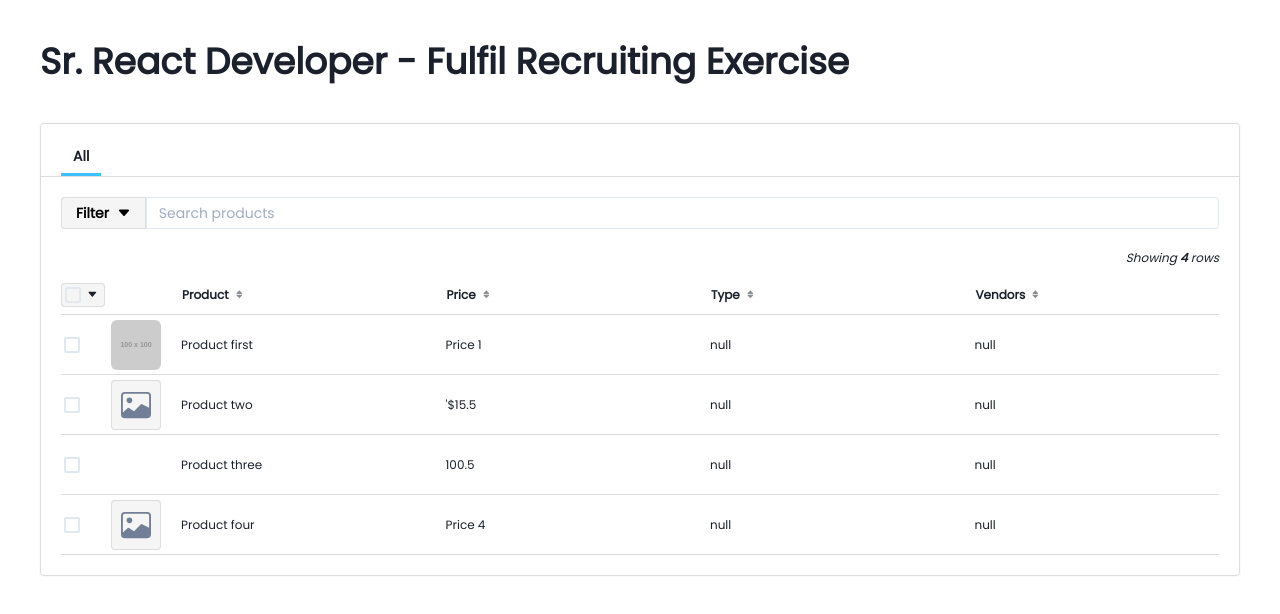
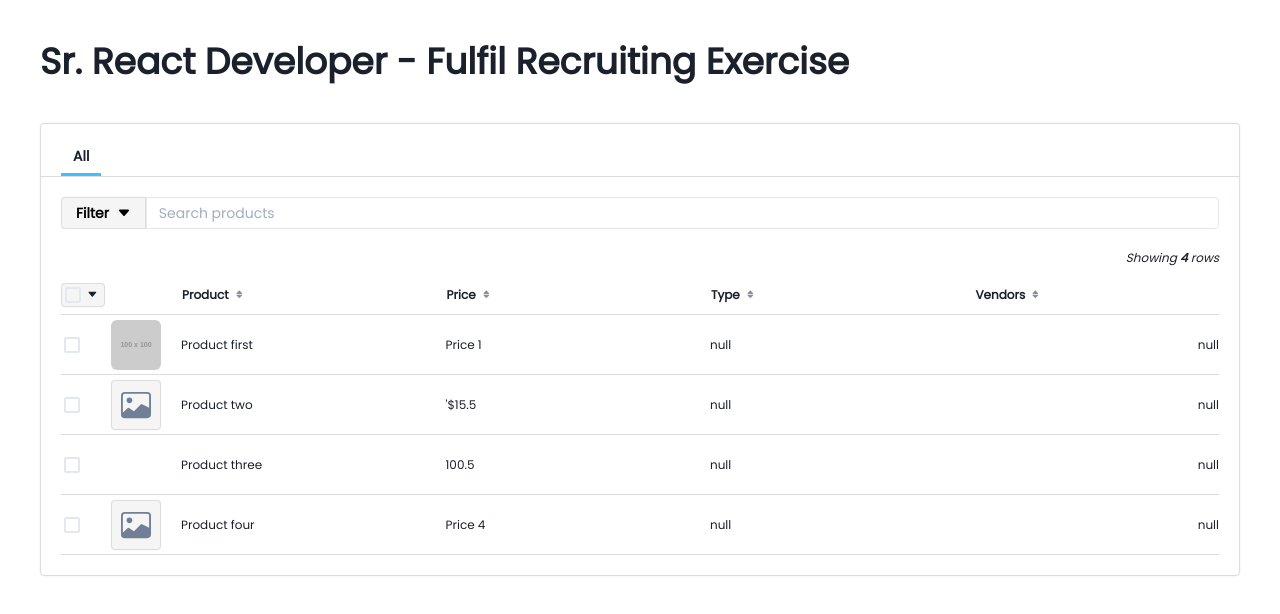
Before and after one commit to chineduogada/sr-react-dev-fulfil-exercise, a Next.js app: page / in a window 1280 px wide. Shown: the top 614 px of the page. Built offline with nearby package versions, Linux system fonts and the light colour scheme.

Commit message:
feat(DataTable): have numeric right alignment working
Refs: #1

```diff
--- a/components/DataTable/DataTable.tsx
+++ b/components/DataTable/DataTable.tsx
@@ -109,10 +109,11 @@ const DataTable: React.FC<DataTableProps> = ({
                   ))}
               </Flex>
 
-              {columns?.map(({ id }) => (
+              {columns?.map(({ id, numeric }) => (
                 <Box
                   key={`${row.id}--${id}`}
                   data-testid={`data-table-row-cell`}
+                  textAlign={numeric ? "right" : "left"}
                 >
                   <Text fontSize="xs">{row[id] || "null"}</Text>
                 </Box>
--- a/pages/index.tsx
+++ b/pages/index.tsx
@@ -20,13 +20,13 @@ const HomePage: NextPage = () => {
           {
             id: "price",
             label: "Price",
-            numeric: true, // Right Align
+            numeric: false, // Right Align
             width: "10px",
           },
           {
             id: "type",
             label: "Type",
-            numeric: true, // Right Align
+            numeric: false, // Right Align
             width: "10px",
           },
           {
```
Also changed, not shown: 1 other file (tests, documents, lock files or other folders).
